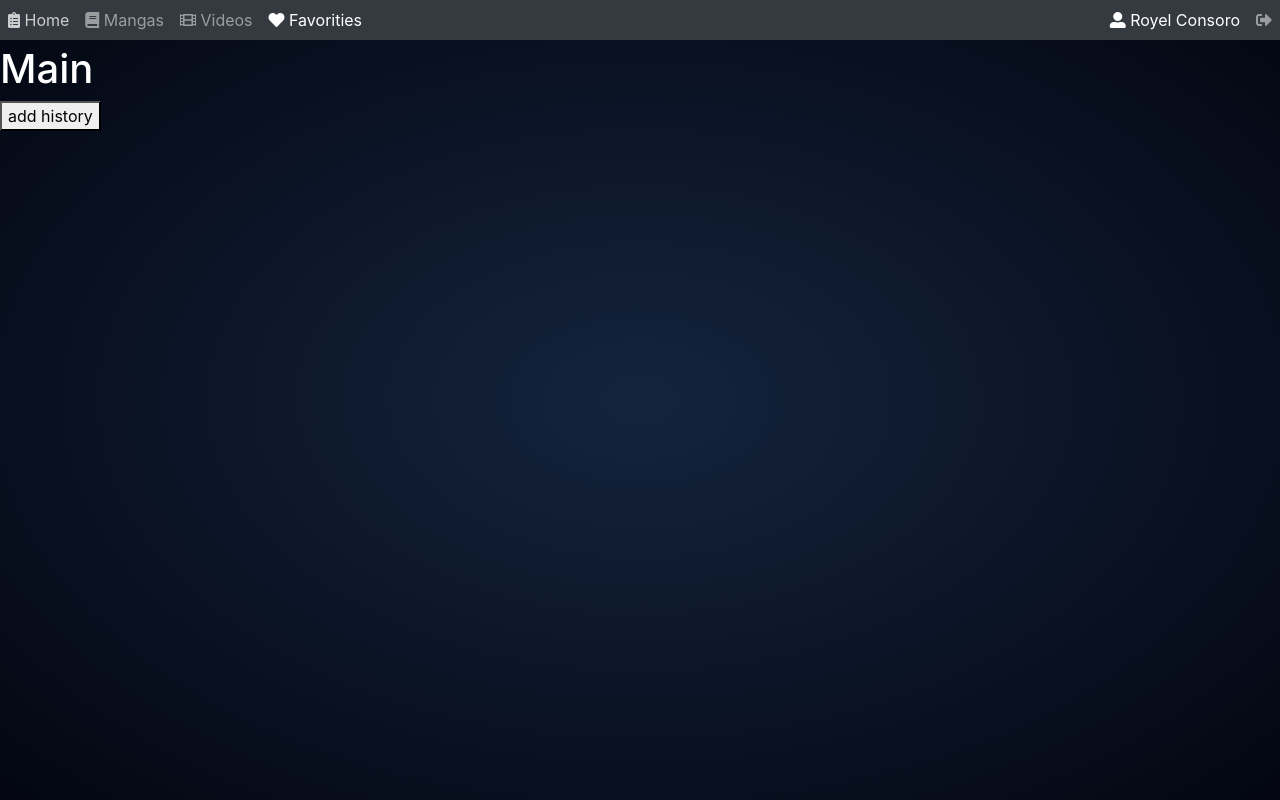
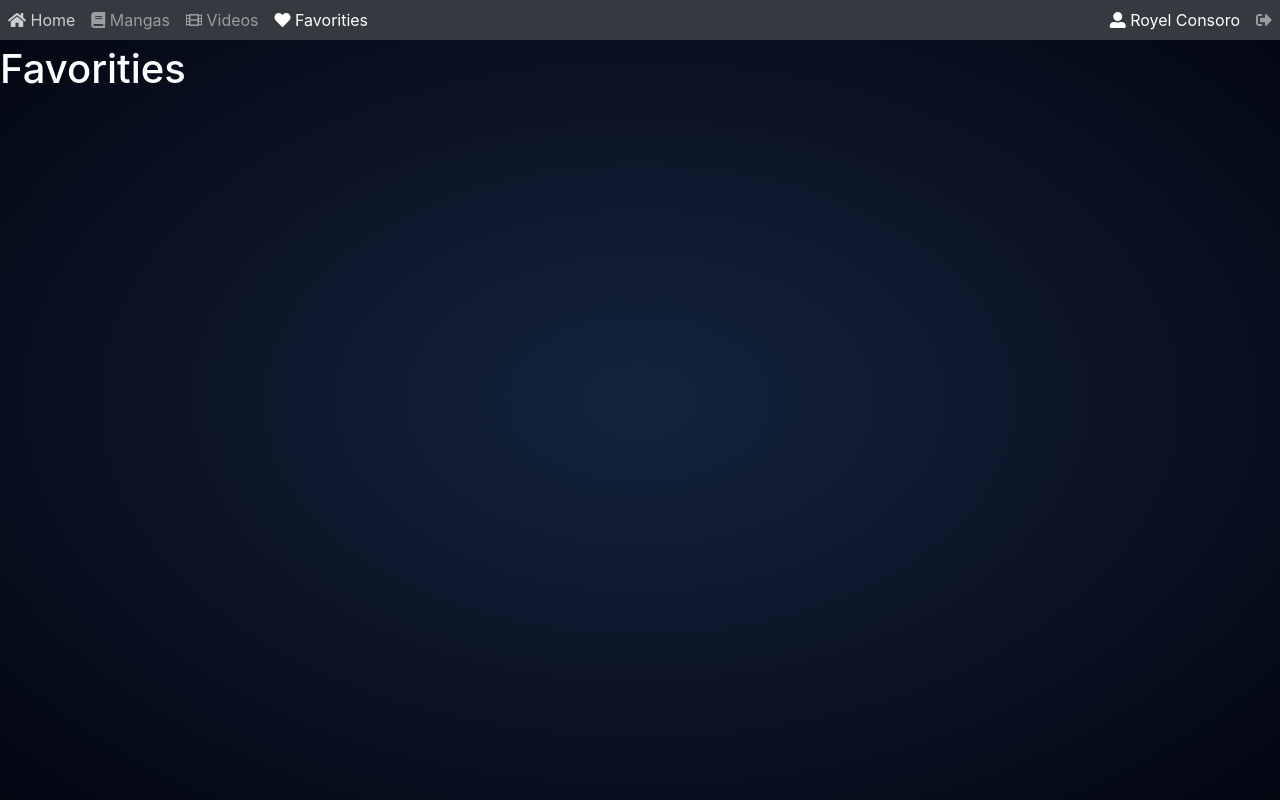
Before and after one commit to royel21/react-media-server, a React (Create React App) app in the folder react-client/: page /favorities/1/1/1/1 in a window 1280 px wide. Built offline with nearby package versions, Linux system fonts and the light colour scheme.

Commit message:
more changes

```diff
--- a/react-client/src/Components/App.js
+++ b/react-client/src/Components/App.js
@@ -5,6 +5,7 @@ import Navbar from "./Navbar";
 import Home from "./Home";
 import Mangas from "./Mangas";
 import Videos from "./Videos";
+import Favorities from "./Favorities";
 
 import { fileNavClick, fileNavKeydown } from "./KeyboardNav";
 import "./PageControls.css";
@@ -25,6 +26,11 @@ function App() {
           />
           <Route path="/videos/:order?/:page?/:filter?" component={Videos} />}
           />
+          <Route
+            path="/favorities/:order?/:favvorite?/:page?/:filter?"
+            component={Favorities}
+          />
+          } />
           <Route path="/" component={Home} />
         </Switch>
       </div>
--- /dev/null
+++ b/react-client/src/Components/Favorities.js
@@ -0,0 +1,18 @@
+import React from "react";
+
+const Favorities = ({ history }) => {
+  const addHistory = () => {
+    console.log(history);
+  };
+  console.log(window.location.pathname);
+
+  document.title = "Favorities";
+  return (
+    <React.Fragment>
+      <h1>Favorities</h1>
+      <div></div>
+    </React.Fragment>
+  );
+};
+
+export default Favorities;
--- a/react-client/src/Components/File.css
+++ b/react-client/src/Components/File.css
@@ -3,6 +3,7 @@
     flex-wrap: wrap;
     min-height: calc(100% - 39px);
     align-content: flex-start;
+    padding-bottom: 50px;
 }
 
 .file {
--- a/react-client/src/Components/KeyboardNav.js
+++ b/react-client/src/Components/KeyboardNav.js
@@ -22,21 +22,25 @@ const getElementIndex = element => {
 };
 
 const selectItem = index => {
+  let scrollElement = document.querySelector(".content");
+  let itemContainer = document.getElementById("files-list");
   selectedIndex = index;
   let nextEl = getElByIndex(index);
-  let scrollElement = document.querySelector(".content");
   if (nextEl !== undefined) {
     let scroll = scrollElement.scrollTop,
       elofft = nextEl.offsetTop;
 
     if (elofft - scroll + 1 < -1) {
-      scroll = elofft === 50 ? 0 : elofft;
+      scroll = elofft < 60 ? 0 : elofft;
     }
 
     let top = elofft + nextEl.offsetHeight;
     let sctop = scroll + scrollElement.offsetHeight;
     if (top - sctop + 1 > 0) {
-      scroll = scroll + (top - sctop);
+      scroll =
+        top > itemContainer.offsetHeight
+          ? itemContainer.offsetHeight + 50
+          : scroll + (top - sctop);
     }
 
     scrollElement.scroll({
--- a/react-client/src/Components/Navbar.js
+++ b/react-client/src/Components/Navbar.js
@@ -9,7 +9,7 @@ const Navbar = () => {
       <ul className="navbar-nav">
         <li className="nav-item">
           <NavLink exact to="/" className="nav-link">
-            <i className="fas fa-clipboard-list" />
+            <i className="fas fa-home" />
             <span> Home</span>
           </NavLink>
         </li>
--- a/react-client/src/Components/PageControls.css
+++ b/react-client/src/Components/PageControls.css
@@ -3,7 +3,7 @@
     justify-content: space-between;
     position: sticky;
     bottom: 0px;
-    padding: 4px 3px;
+    padding: 4px;
     z-index: 1;
 }
 
@@ -24,8 +24,7 @@
     width: 180px;
 }
 
-#pager li:last-child,
-#filter-file {
+#pager li:last-child, #filter-file {
     padding: 2px 5px;
     border-top-right-radius: 0.25rem;
     border-bottom-right-radius: 0.25rem;
@@ -59,14 +58,12 @@
     padding: 0 15px;
 }
 
-#pager li,
-#filter-control span {
+#pager li, #filter-control span {
     cursor: pointer;
     user-select: none;
 }
 
-#pager li:active>i,
-#filter-control span:active>i {
+#pager li:active>i, #filter-control span:active>i {
     transform: scale(1.3);
 }
 
@@ -135,8 +132,7 @@
     #filter-control #filter-file:focus+#clear-search {
         right: -90px;
     }
-    #first-page,
-    #last-page {
+    #first-page, #last-page {
         display: none;
     }
     #prev-page {
```
